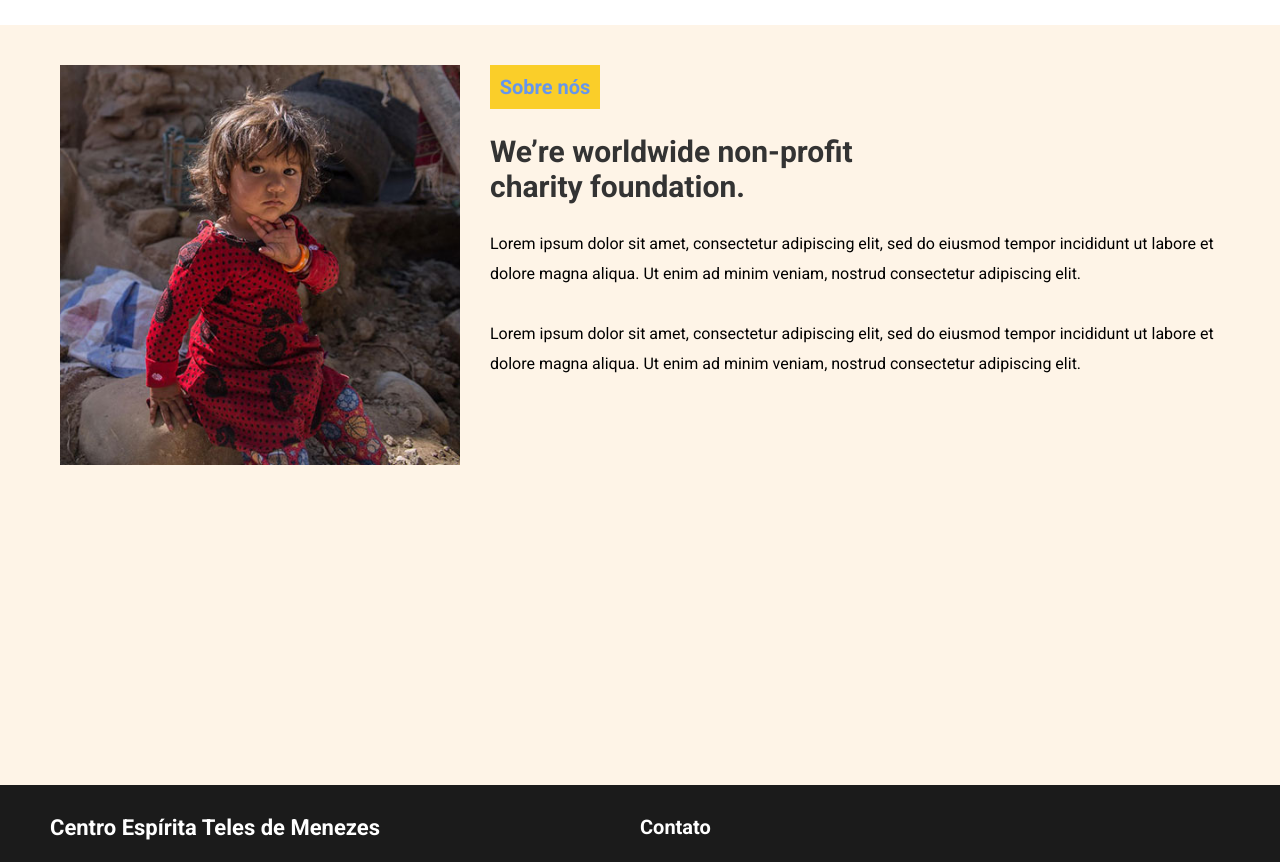
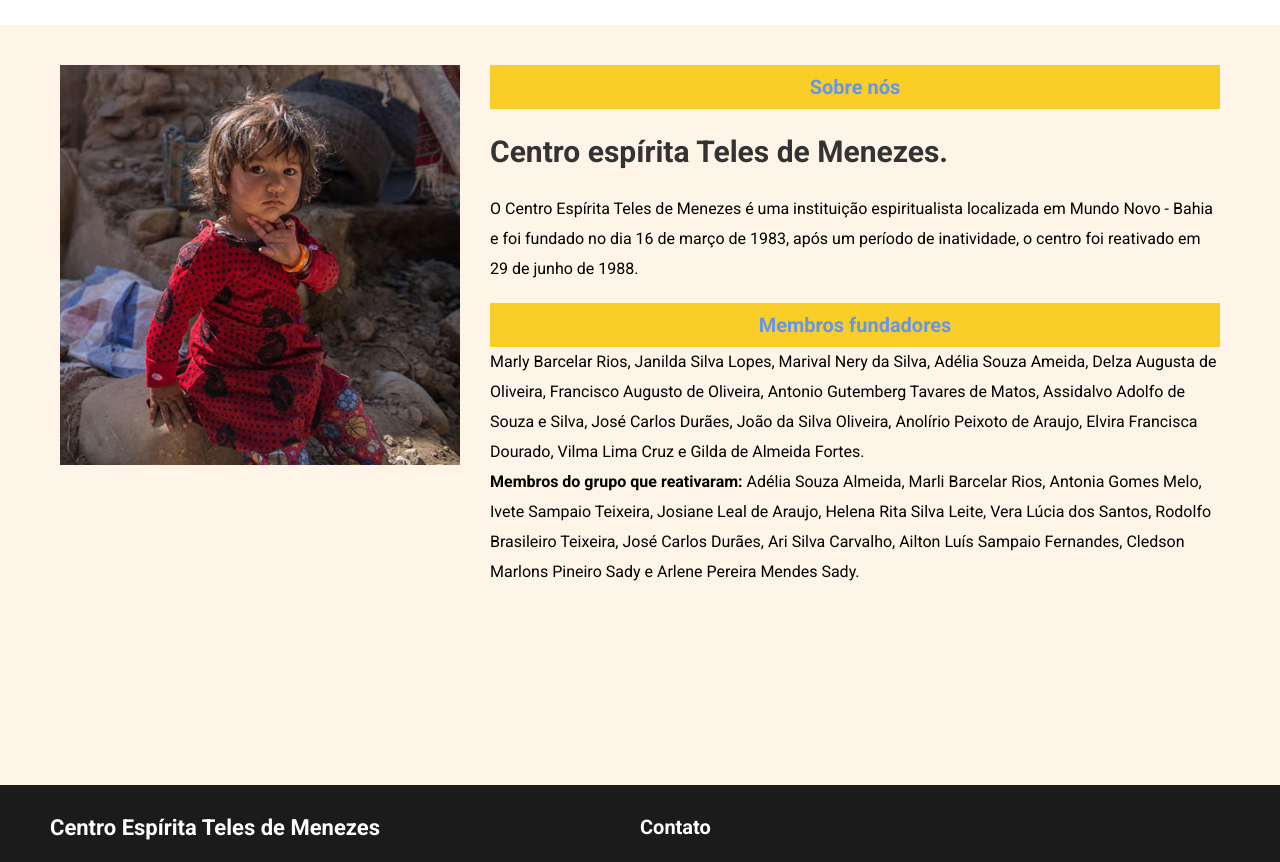
Before and after one commit to Adrianodbs/Centro-espirita-teles-de-menezes, a React (Vite) app: page / in a window 1280 px wide. Shown: the part 900-1762 px from the top of the page. Built offline with nearby package versions, Linux system fonts and the light colour scheme; no server answers.

Commit message:
editando o sobre nós

```diff
--- a/src/components/Sobre/index.jsx
+++ b/src/components/Sobre/index.jsx
@@ -9,16 +9,30 @@ function Sobre() {
         <img src={about} alt="exemplo" />
         <div className="texto">
           <h5>Sobre nós</h5>
-          <h2>
-            We’re worldwide non-profit <br /> charity foundation.
-          </h2>
+          <h2>Centro espírita Teles de Menezes.</h2>
           <p>
-            Lorem ipsum dolor sit amet, consectetur adipiscing elit, sed do
-            eiusmod tempor incididunt ut labore et dolore magna aliqua. Ut enim
-            ad minim veniam, nostrud consectetur adipiscing elit. <br /> <br />{' '}
-            Lorem ipsum dolor sit amet, consectetur adipiscing elit, sed do
-            eiusmod tempor incididunt ut labore et dolore magna aliqua. Ut enim
-            ad minim veniam, nostrud consectetur adipiscing elit.
+            O Centro Espírita Teles de Menezes é uma instituição espiritualista
+            localizada em Mundo Novo - Bahia e foi fundado no dia 16 de março de
+            1983, após um período de inatividade, o centro foi reativado em 29
+            de junho de 1988.
+          </p>
+          <br />
+          <h5>Membros fundadores</h5>
+          <p>
+            Marly Barcelar Rios, Janilda Silva Lopes, Marival Nery da Silva,
+            Adélia Souza Ameida, Delza Augusta de Oliveira, Francisco Augusto de
+            Oliveira, Antonio Gutemberg Tavares de Matos, Assidalvo Adolfo de
+            Souza e Silva, José Carlos Durães, João da Silva Oliveira, Anolírio
+            Peixoto de Araujo, Elvira Francisca Dourado, Vilma Lima Cruz e Gilda
+            de Almeida Fortes.
+          </p>
+          <p>
+            <strong>Membros do grupo que reativaram:</strong> Adélia Souza
+            Almeida, Marli Barcelar Rios, Antonia Gomes Melo, Ivete Sampaio
+            Teixeira, Josiane Leal de Araujo, Helena Rita Silva Leite, Vera
+            Lúcia dos Santos, Rodolfo Brasileiro Teixeira, José Carlos Durães,
+            Ari Silva Carvalho, Ailton Luís Sampaio Fernandes, Cledson Marlons
+            Pineiro Sady e Arlene Pereira Mendes Sady.
           </p>
         </div>
       </C.Content>
--- a/src/components/Sobre/style.js
+++ b/src/components/Sobre/style.js
@@ -27,7 +27,7 @@ export const Content = styled.div`
     color: #6696ec;
     font-size: 20px;
     background-color: #face29;
-    width: 110px;
+    min-width: 110px;
     text-align: center;
     padding: 10px 0;
   }
```
